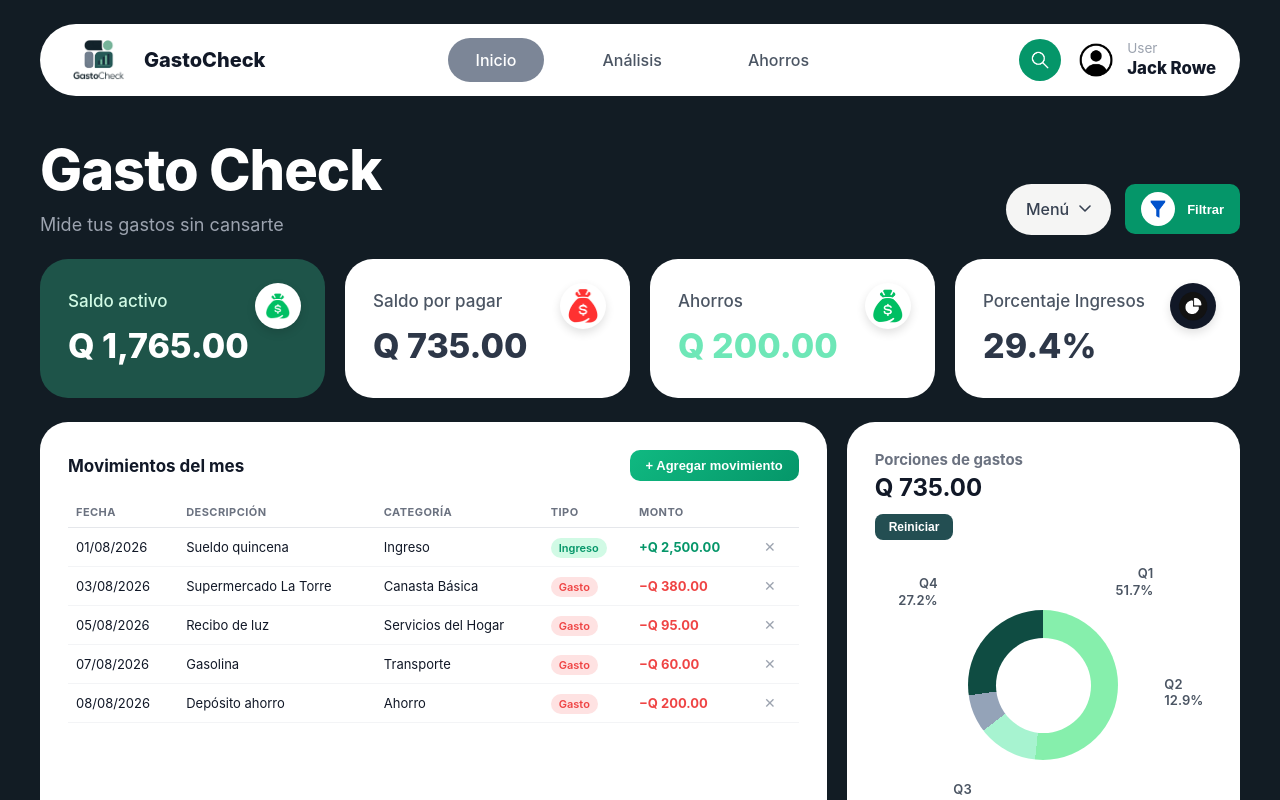
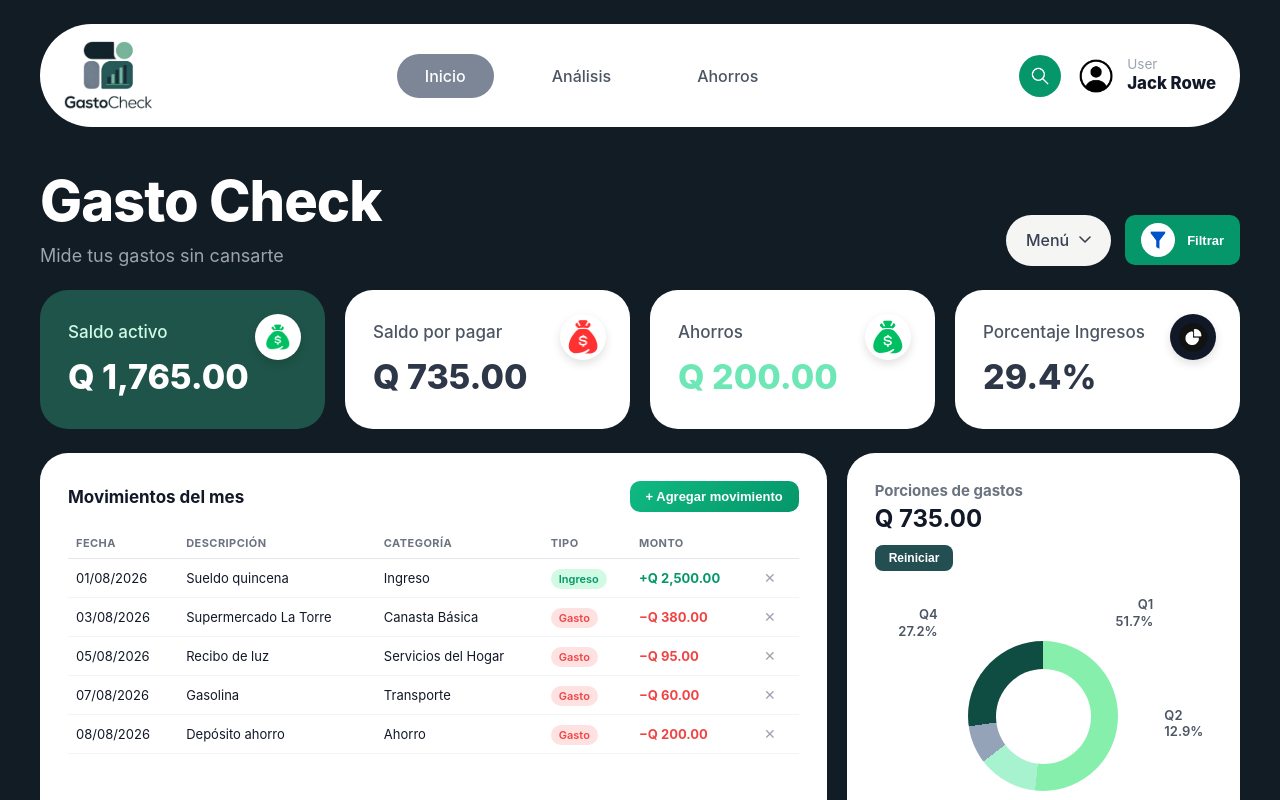
Before and after one commit to achacon-2025216/gestion_gastos_0.1, an Angular app in the folder front/: page /inicio-gastos in a window 1280 px wide. Built offline with nearby package versions, Linux system fonts and the light colour scheme; sample sign-in values are in the browser's storage.

Commit message:
feat: Se cambio el dashboard

```diff
--- a/front/src/app/componentes/inicio-gastos/inicio-gastos.css
+++ b/front/src/app/componentes/inicio-gastos/inicio-gastos.css
@@ -41,8 +41,8 @@
 }
 
 .topbar__logo {
-  width: 70px;
-  height: 40px;
+  width: 90px;
+  height: 75px;
   object-fit: contain;
 }
 
--- a/front/src/app/componentes/inicio-gastos/inicio-gastos.html
+++ b/front/src/app/componentes/inicio-gastos/inicio-gastos.html
@@ -4,7 +4,7 @@
   <header class="top-navbar">
     <div class="logo-section">
       <img src="/img/logo/logo_check.png" alt="GastoCheck" class="topbar__logo" />
-      <span class="logo-text">GastoCheck</span>
+      <span class="logo-text"></span>
     </div>
     <nav class="nav-links">
       <a href="#" class="nav-item active">Inicio</a>
```
